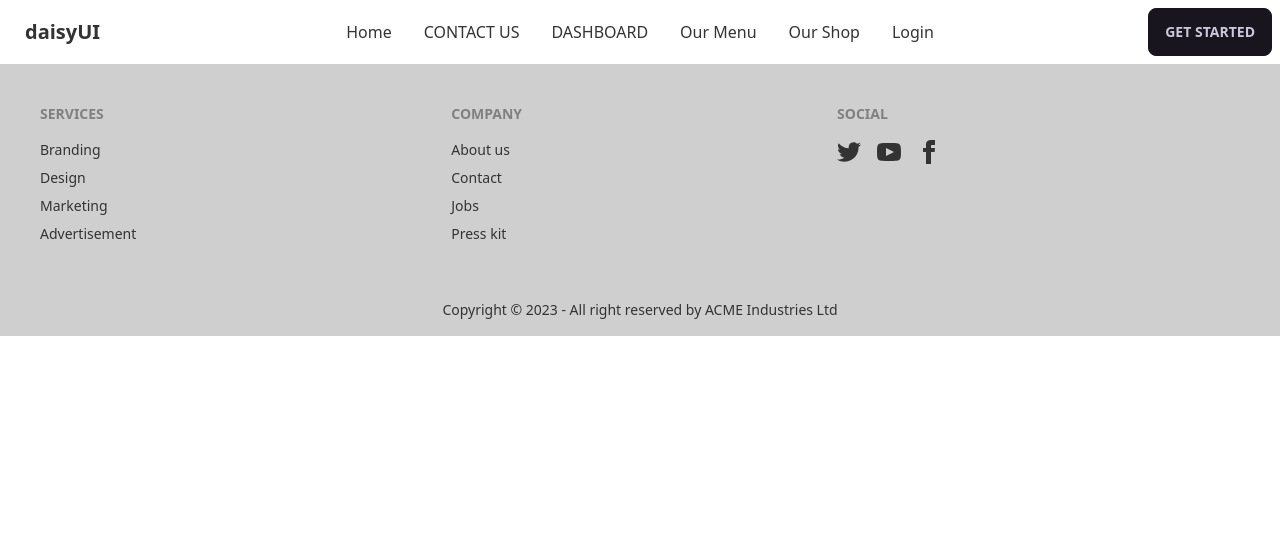
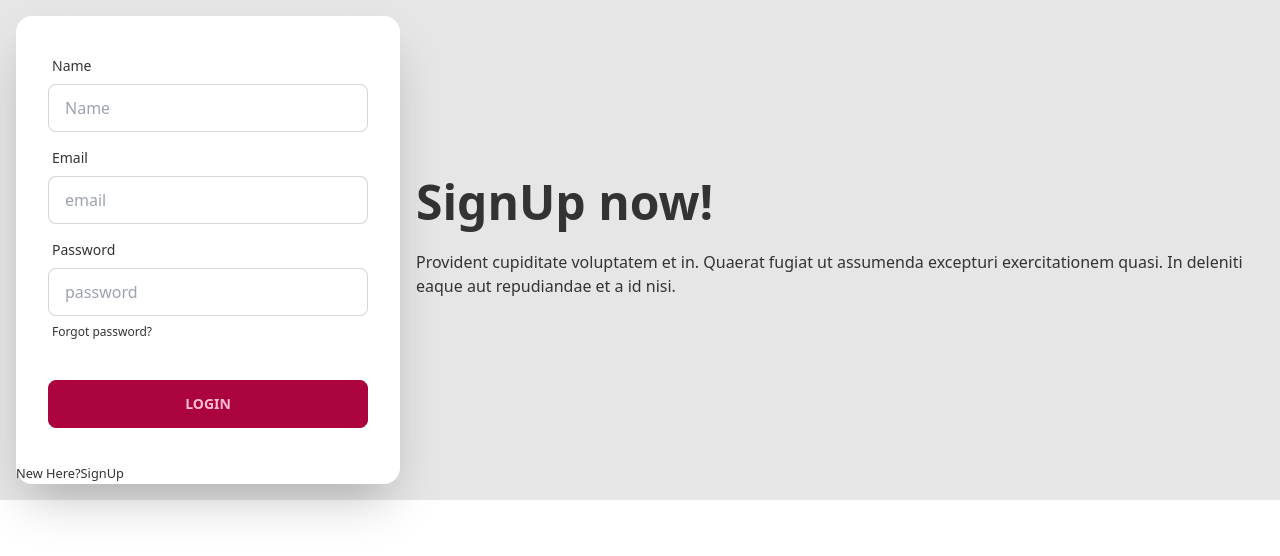
Before and after one commit to AbdullahWB/bistro-boss-project, a React (Vite) app: page /signUp in a window 1280 px wide. Shown: the top 556 px of the page. Built offline with nearby package versions, Linux system fonts and the light colour scheme; no server answers.

Commit message:
make signUp

```diff
--- a/package.json
+++ b/package.json
@@ -18,6 +18,7 @@
     "react": "^18.2.0",
     "react-dom": "^18.2.0",
     "react-helmet-async": "^1.3.0",
+    "react-hook-form": "^7.43.9",
     "react-parallax": "^3.5.1",
     "react-responsive-carousel": "^3.2.23",
     "react-router-dom": "^6.11.2",
--- a/src/Layout/Main.jsx
+++ b/src/Layout/Main.jsx
@@ -5,7 +5,7 @@ import Footer from '../Shared/Footer.jsx/Footer';
 
 const Main = () => {
     const location = useLocation();
-    const noHeaderFooter = location.pathname.includes('login')
+    const noHeaderFooter = location.pathname.includes('login') || location.pathname.includes('signUp')
     return (
         <div>
             {noHeaderFooter || <Nav></Nav>}
--- a/src/Pages/Login/Login.jsx
+++ b/src/Pages/Login/Login.jsx
@@ -1,6 +1,8 @@
 import React, { useContext, useEffect, useRef, useState } from 'react';
 import { loadCaptchaEnginge, LoadCanvasTemplate, LoadCanvasTemplateNoReload, validateCaptcha } from 'react-simple-captcha';
 import { AuthContext } from '../../Provider/AuthProvider';
+import { Link } from 'react-router-dom';
+import { Helmet } from 'react-helmet-async';
 
 const Login = () => {
     const captchaRef = useRef(null)
@@ -40,6 +42,10 @@ const Login = () => {
     }
 
     return (
+        <>
+            <Helmet>
+                <title>Bistro Boss | LogIn</title>
+            </Helmet>
             <div>
                 <div className="hero bg-base-200">
                     <div className="hero-content flex-col lg:flex-row-reverse">
@@ -76,10 +82,12 @@ const Login = () => {
                                     <input disabled={disable} className="btn btn-primary" type="submit" value="Login" />
                                 </div>
                             </form>
+                            <p><small>New Here?<Link to='/signUp'>SignUp</Link></small></p>
                         </div>
                     </div>
                 </div>
             </div>
+        </>
     );
 };
 
--- a/src/Pages/SignUp/SignUp.jsx
+++ b/src/Pages/SignUp/SignUp.jsx
@@ -1,10 +1,72 @@
-import React from 'react';
+import React, { useContext } from 'react';
+import { Link } from 'react-router-dom';
+import { useForm } from "react-hook-form";
+import { Helmet } from 'react-helmet-async';
+import { AuthContext } from '../../Provider/AuthProvider';
 
 const SignUp = () => {
+    const { createUser } = useContext(AuthContext)
+    const { register, handleSubmit, watch, formState: { errors } } = useForm();
+    const onSubmit = data => {
+        console.log(data)
+        createUser(data.email, data.password)
+            .then(result => {
+                const loggedUser = result.user;
+                console.log(loggedUser);
+            })
+            .catch(errors => {
+                console.log(errors);
+            })
+    };
+
+    console.log(watch("example"));
+
     return (
-        <div>
-
-        </div>
+        <>
+            <Helmet>
+                <title>Bistro Boss | SignUp</title>
+            </Helmet>
+            <div>
+                <div className="hero bg-base-200">
+                    <div className="hero-content flex-col lg:flex-row-reverse">
+                        <div className="text-center lg:text-left">
+                            <h1 className="text-5xl font-bold">SignUp now!</h1>
+                            <p className="py-6">Provident cupiditate voluptatem et in. Quaerat fugiat ut assumenda excepturi exercitationem quasi. In deleniti eaque aut repudiandae et a id nisi.</p>
+                        </div>
+                        <div className="card flex-shrink-0 w-full max-w-sm shadow-2xl bg-base-100">
+                            <form onSubmit={handleSubmit(onSubmit)} className="card-body">
+                                <div className="form-control">
+                                    <label className="label">
+                                        <span className="label-text">Name</span>
+                                    </label>
+                                    <input type="text" {...register("name", { required: true })} name='name' placeholder="Name" className="input input-bordered" />
+                                    {errors.name && <span>This field is required</span>}
+                                </div>
+                                <div className="form-control">
+                                    <label className="label">
+                                        <span className="label-text">Email</span>
+                                    </label>
+                                    <input type="email" {...register("email")} name='email' placeholder="email" className="input input-bordered" />
+                                </div>
+                                <div className="form-control">
+                                    <label className="label">
+                                        <span className="label-text">Password</span>
+                                    </label>
+                                    <input type="password" {...register("password")} name='password' placeholder="password" className="input input-bordered" />
+                                    <label className="label">
+                                        <a href="#" className="label-text-alt link link-hover">Forgot password?</a>
+                                    </label>
+                                </div>
+                                <div className="form-control mt-6">
+                                    <input className="btn btn-primary" type="submit" value="Login" />
+                                </div>
+                            </form>
+                            <p><small>New Here?<Link to='/login'>SignUp</Link></small></p>
+                        </div>
+                    </div>
+                </div>
+            </div>
+        </>
     );
 };
 
```
Also changed, not shown: 1 other file (tests, documents, lock files or other folders). Lines whose indentation alone changed are shown as unchanged.
